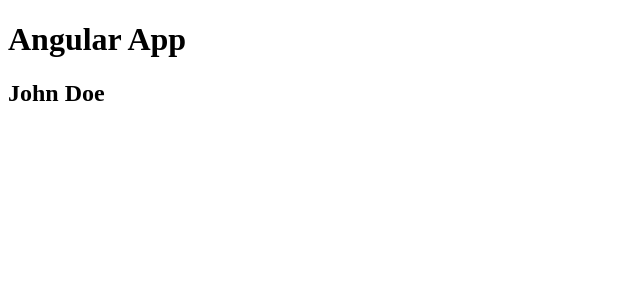
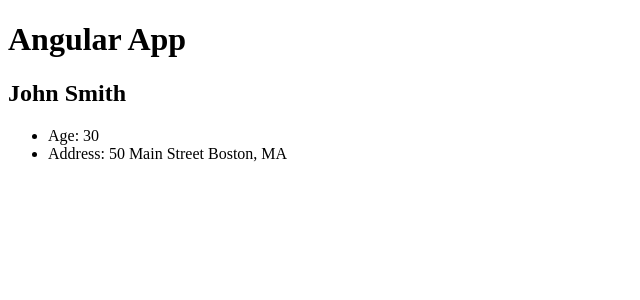
Before and after one commit to YunaHan53/angularapp, an Angular app: page / in a window 1280 px wide. Shown: the top 300 px of the page, without its empty margins (0-640 px from the left). Built offline with nearby package versions, Linux system fonts and the light colour scheme.

Commit message:
Practiced using string interpolation
Bind data to the template from the component

```diff
--- a/src/app/components/user/user.component.html
+++ b/src/app/components/user/user.component.html
@@ -1 +1,5 @@
-<h2>John Doe</h2>
+<h2>{{ firstName }} {{ lastName }}</h2>
+<ul>
+  <li>Age: {{ age }}</li>
+  <li>Address: {{ address.street }} {{ address.city }}, {{ address.state }}</li>
+</ul>
--- a/src/app/components/user/user.component.ts
+++ b/src/app/components/user/user.component.ts
@@ -11,22 +11,17 @@
 export class UserComponent {
   // Properties
   firstName = 'John';
-  lastName = 'Doe';
+  lastName = 'Smith';
   age = 30;
+  address = {
+    street: '50 Main Street',
+    city: 'Boston',
+    state: 'MA'
+  }
 
   // Methods
   constructor() {
-    this.sayHello(); // Hello John
-    console.log(this.age); // 30
-    this.hasBirthday();
-    console.log(this.age); // 31
+
   }
 
-  sayHello() {
-    console.log(`Hello ${this.firstName}`)
-  }
-
-  hasBirthday() {
-    this.age += 1;
-  }
 }
```
